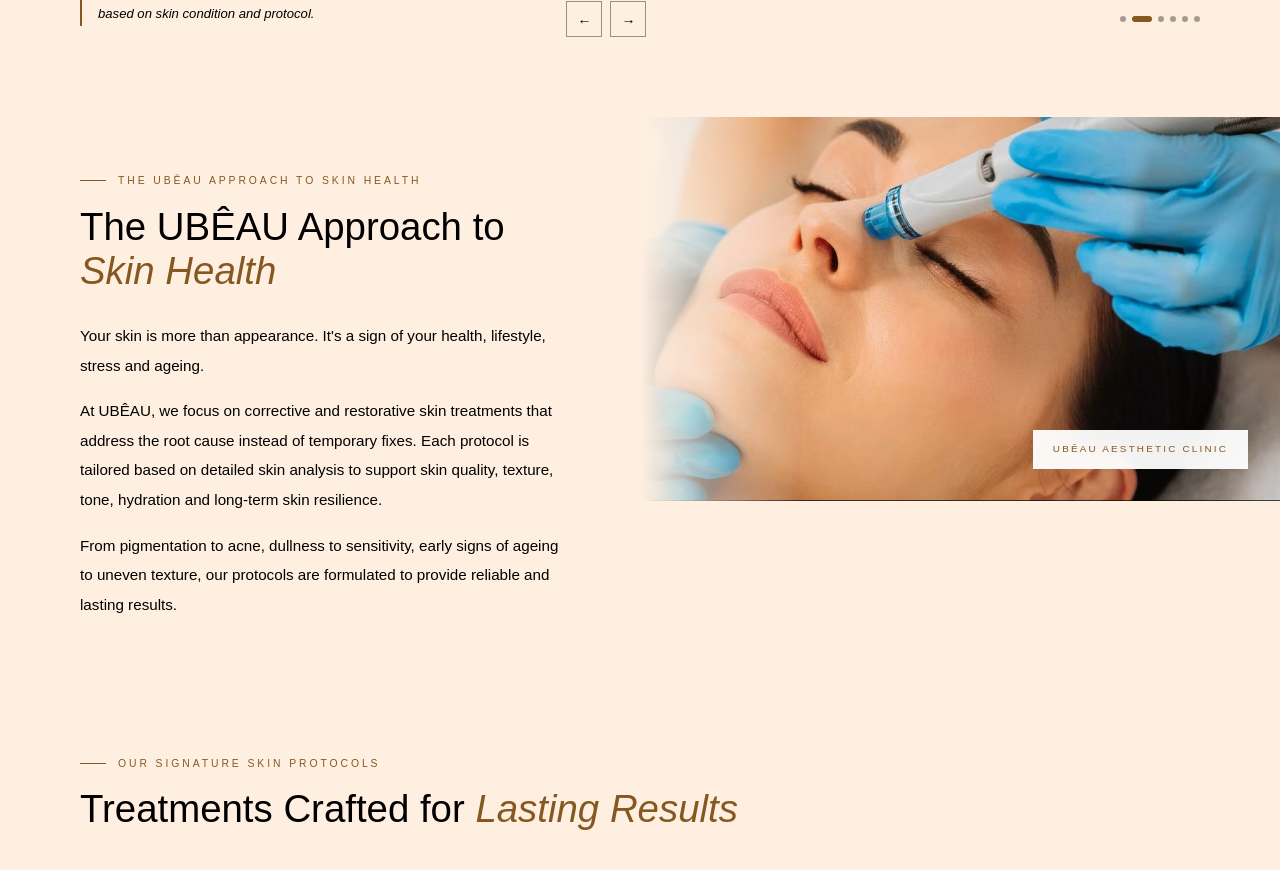
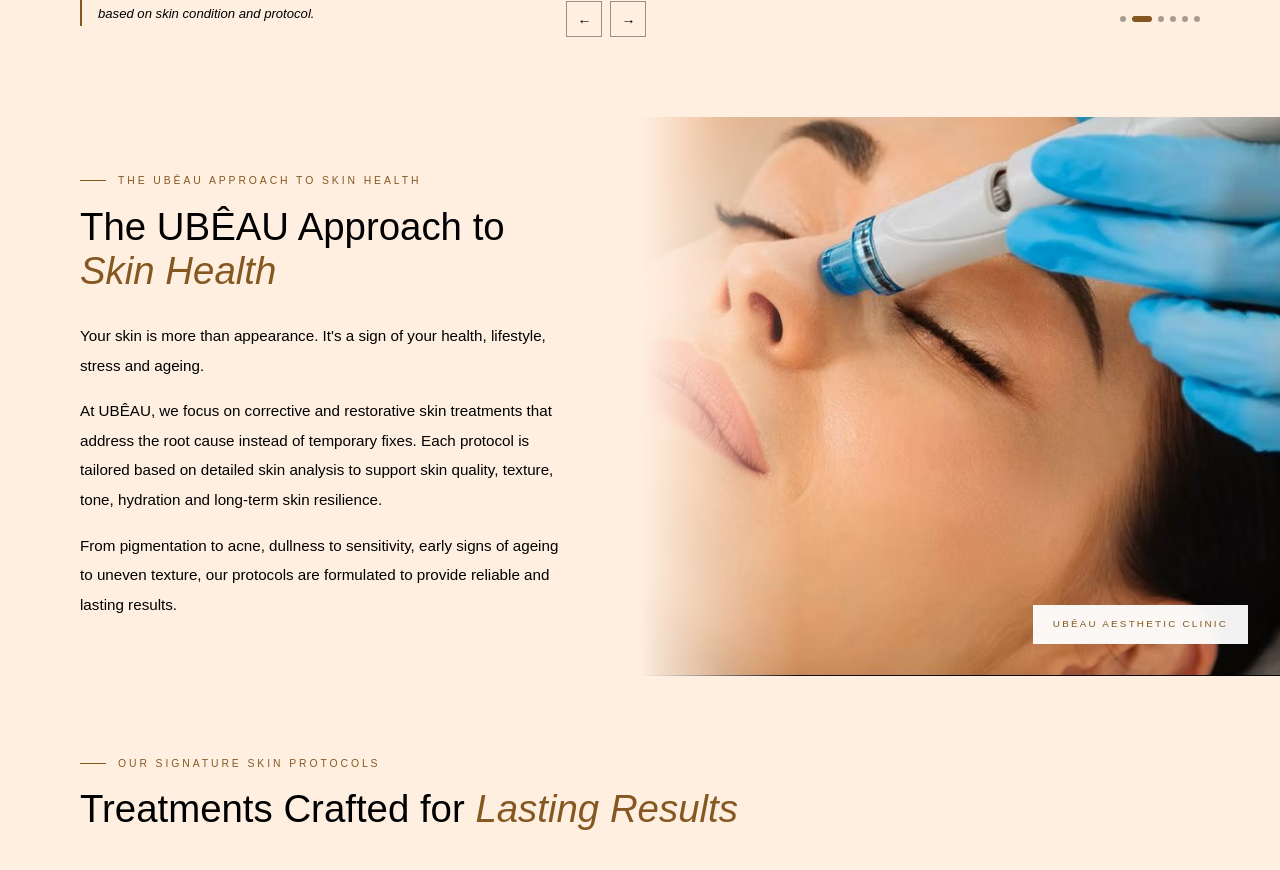
Before and after one commit to crowddevelopers08-arch/ubeau-aesthectic-clinics, a Next.js app: page / in a window 1280 px wide. Shown: the part 1403-2273 px from the top of the page. Built offline with nearby package versions, Linux system fonts and the light colour scheme; a web font is replaced by a local one.

Commit message:
homsssdss

```diff
--- a/components/Approach.tsx
+++ b/components/Approach.tsx
@@ -2,7 +2,7 @@ import Image from 'next/image'
 
 export default function Approach() {
   const imageSection = (
-    <div className="group relative min-h-56 sm:min-h-72 lg:min-h-96 overflow-hidden">
+    <div className="group relative min-h-56 sm:min-h-72 lg:min-h-0 lg:h-full overflow-hidden">
       <Image
         src="/abbbc.jpg"
         alt="UBÊAU skin care specialist treatment"
@@ -60,7 +60,7 @@ export default function Approach() {
         </div>
       </div>
 
-      <div className="hidden lg:block">
+      <div className="hidden lg:block lg:h-full">
         {imageSection}
       </div>
     </div>
```
